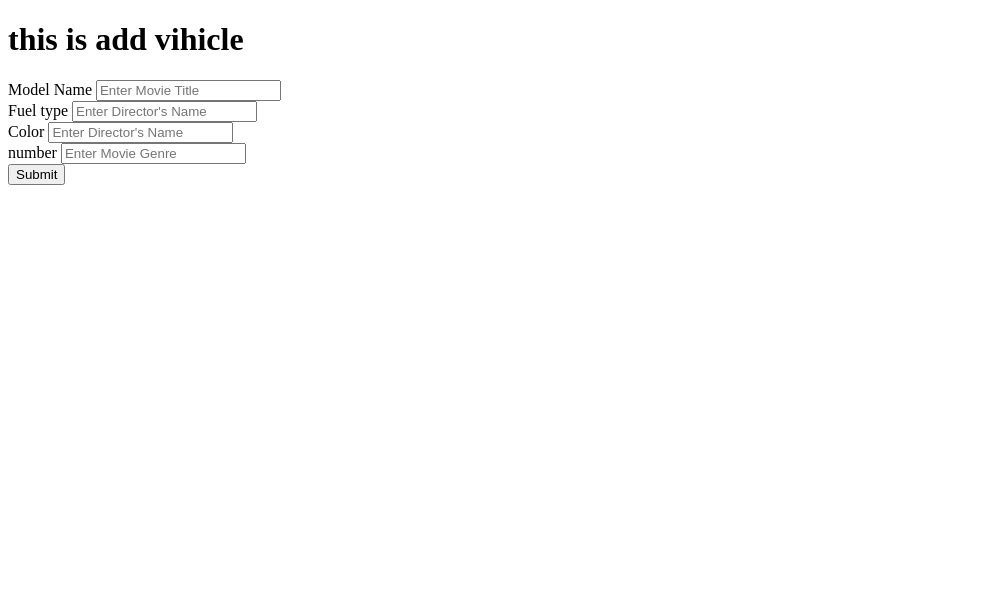
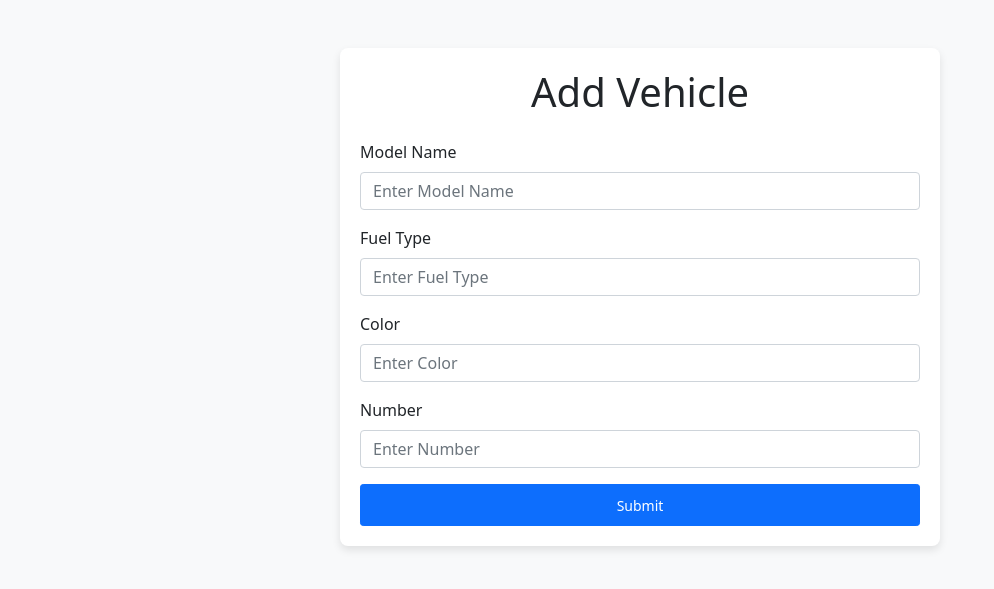
Before and after one commit to SreeragLP/depo, a Django app: page /addvihicle in a window 1280 px wide. Shown: the top 589 px of the page, without its empty margins (0-994 px from the left). Run offline with Django 4.2, Linux system fonts and the light colour scheme.

Commit message:
fixed add page

```diff
--- a/templates/add_vihicle.html
+++ b/templates/add_vihicle.html
@@ -2,52 +2,63 @@
 <html lang="en">
 <head>
     <meta charset="UTF-8">
+    <meta name="viewport" content="width=device-width, initial-scale=1">
     <title>Title</title>
+    <link href="https://cdn.jsdelivr.net/npm/bootstrap@5.0.2/dist/css/bootstrap.min.css" rel="stylesheet" integrity="sha384-EVSTQN3/azprG1Anm3QDgpJLIm9Nao0Yz1ztcQTwFspd3yD65VohhpuuCOmLASjC" crossorigin="anonymous">
+    <style>
+        .form-container {
+            max-width: 600px;
+            margin: auto;
+            padding: 20px;
+            background: white;
+            border-radius: 8px;
+            box-shadow: 0 4px 8px rgba(0, 0, 0, 0.1);
+        }
+        .form-container .form-control {
+            height: calc(1.5em + .75rem + 2px);
+        }
+        .form-container .btn {
+            height: calc(2em + .75rem + 2px);
+        }
+    </style>
 </head>
-<body>
+<body class="bg-light">
 
-<h1>this is add vihicle</h1>
+<div class="container mt-5">
+    <div class="form-container">
+        <h1 class="text-center mb-4">Add Vehicle</h1>
 
         <form method="POST" enctype="multipart/form-data">
             {% csrf_token %}
 
             <div class="mb-3">
-  <div class="border p-4">
-  <label  class="form-label">Model Name</label>
-  <input type="text" class="form-control" name="m" placeholder="Enter Movie Title">
+                <label class="form-label">Model Name</label>
+                <input type="text" class="form-control" name="m" placeholder="Enter Model Name">
             </div>
 
             <div class="mb-3">
-  <div class="border p-4">
-  <label  class="form-label">Fuel type</label>
-  <input type="text" class="form-control" name="f" placeholder="Enter Director's Name">
+                <label class="form-label">Fuel Type</label>
+                <input type="text" class="form-control" name="f" placeholder="Enter Fuel Type">
             </div>
 
             <div class="mb-3">
-  <div class="border p-4">
-  <label  class="form-label">Color</label>
-  <input type="text" class="form-control" name="c" placeholder="Enter Director's Name">
+                <label class="form-label">Color</label>
+                <input type="text" class="form-control" name="c" placeholder="Enter Color">
             </div>
 
-
             <div class="mb-3">
-  <div class="border p-4">
-  <label  class="form-label">number</label>
-  <input type="number" class="form-control" name="n" placeholder="Enter Movie Genre">
+                <label class="form-label">Number</label>
+                <input type="number" class="form-control" name="n" placeholder="Enter Number">
             </div>
 
-
-<div class="mb-3">
-  <div class="border p-4">
-    <input type="submit" class="black-button">
+            <div class="d-grid">
+                <input type="submit" class="btn btn-primary btn-sm" value="Submit">
+            </div>
+        </form>
+    </div>
 </div>
 
-</div>
-
-  </form>
-
-
-
+<script src="https://cdn.jsdelivr.net/npm/bootstrap@5.0.2/dist/js/bootstrap.bundle.min.js" integrity="sha384-MrcW6ZMFYlzcLA8Nl+NtUVF0sA7MsXsP1UyJoMp4YLEuNSfAP+JcXn/tWtIaxVXM" crossorigin="anonymous"></script>
 
 </body>
 </html>
```
Lines whose indentation alone changed are shown as unchanged.
